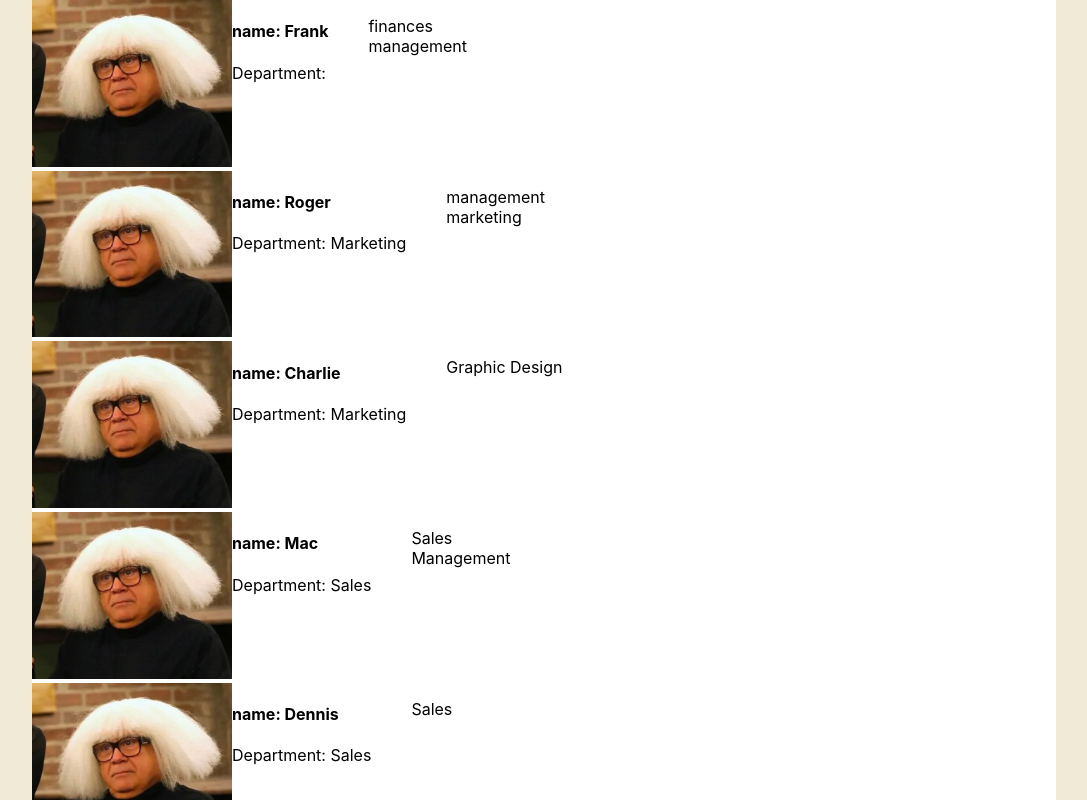
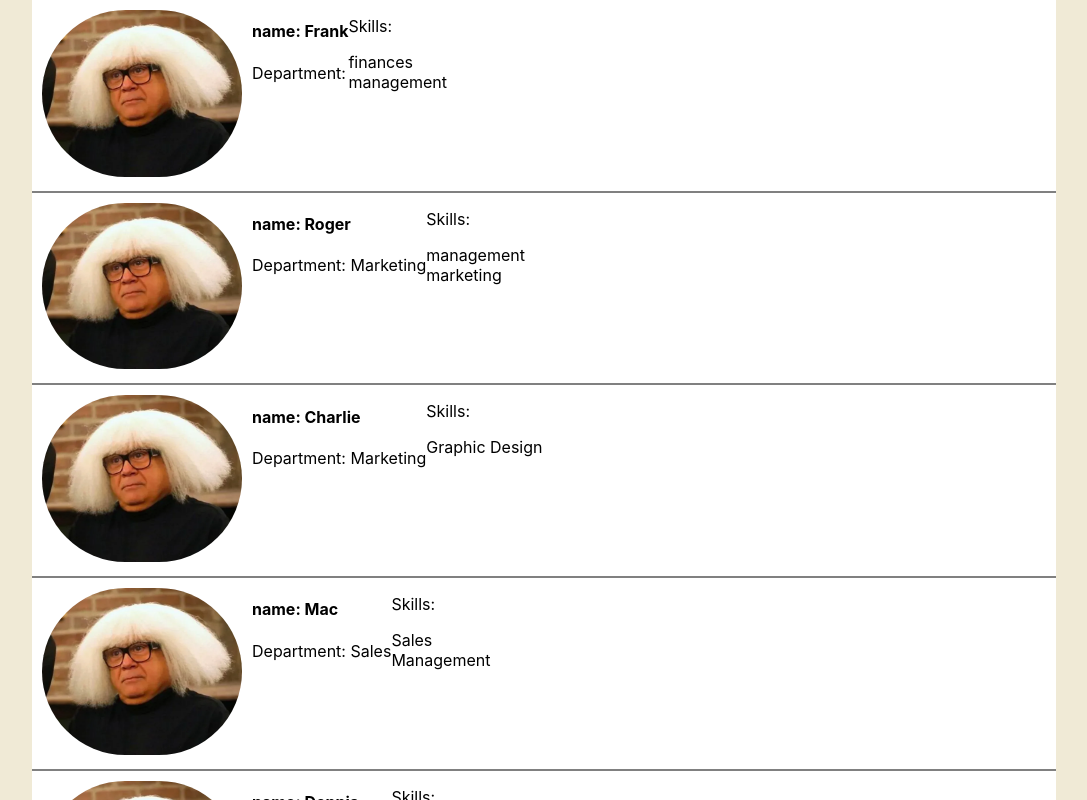
Before and after one commit to CD-Mackay/staffing-app, a React (Create React App) app: page / in a window 1280 px wide. Shown: the top 800 px of the page, without its empty margins (96-1183 px from the left). Built offline with nearby package versions, Linux system fonts and the light colour scheme.

Commit message:
add universal styling to ul

```diff
--- a/src/App.css
+++ b/src/App.css
@@ -8,3 +8,7 @@
 #root {
   background-color: #f0ead6;
 }
+
+ul {
+  padding-left: 0px;
+}
--- a/src/components/StaffCard/StaffCard.js
+++ b/src/components/StaffCard/StaffCard.js
@@ -14,6 +14,7 @@ const StaffCard = ({ employee }) => {
           <p>Department: {department}</p>
         </div>
         <div className="employee-info">
+          <p>Skills:</p>
         <ul>
           {skills.map((skill) => {
             return <li>{skill}</li>;
--- a/src/components/StaffCard/styledStaffCard.js
+++ b/src/components/StaffCard/styledStaffCard.js
@@ -1,15 +1,19 @@
-import styled from 'styled-components';
+import styled from "styled-components";
 
 const StyledStaffCard = styled.div`
   display: flex;
   width: 100%;
-
+  border-bottom: 2px solid gray;
+  .image-wrapper {
+    padding: 10px;
     img {
       width: 200px;
       height: auto;
+      border-radius: 500px;
     }
+  }
+
   .employee-info {
-
   }
   ul {
     list-style-type: none;
```
Lines whose indentation alone changed are shown as unchanged.
